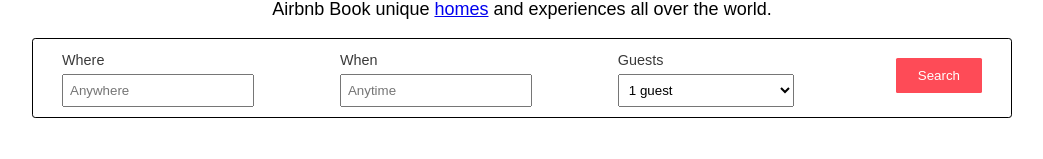
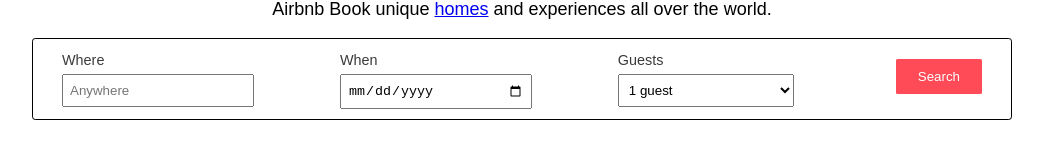
Before and after one commit to haingdc/airbnb, a React (Create React App) app: page / in a window 1280 px wide. Shown: the part 209-368 px from the top of the page, without its empty margins (118-1161 px from the left). Built offline with nearby package versions, Linux system fonts and the light colour scheme.

Commit message:
"should accept ‘when’ input"

```diff
--- a/src/components/SearchBar.css
+++ b/src/components/SearchBar.css
@@ -30,12 +30,14 @@
 }
 
 .Search-bar input[type="text"],
+.Search-bar input[type="date"],
 .Search-bar select {
   padding: 7px 6px;
   width: 11rem;
 }
 
 .Search-bar input[type="text"]:focus,
+.Search-bar input[type="date"]:focus,
 .Search-bar select:focus {
   transition: 0.4s;
   border: 2px solid #3399ff;
--- a/src/components/SearchBar.tsx
+++ b/src/components/SearchBar.tsx
@@ -18,6 +18,7 @@
     this.state = { where: "", guests: 1 };
     this.handleOnClick = this.handleOnClick.bind(this);
     this.setText = this.setText.bind(this);
+    this.setDate = this.setDate.bind(this);
   }
 
   render() {
@@ -36,7 +37,12 @@
         </fieldset>
         <fieldset>
           <h1>When</h1>
-          <input type="text" name="when" placeholder="Anytime" />
+          <input
+            type="date"
+            name="when"
+            placeholder="Anytime"
+            onChange={this.setDate}
+          />
         </fieldset>
         <fieldset>
           <h1>Guests</h1>
@@ -75,6 +81,10 @@
   private setText(evt: React.ChangeEvent<HTMLInputElement>) {
     this.setState({ where: evt.target.value });
   }
+
+  private setDate(evt: React.ChangeEvent<HTMLInputElement>) {
+    this.setState({ when: new Date(evt.target.value) });
+  }
 }
 
 export default SearchBar;
```
Also changed, not shown: 1 other file (tests, documents, lock files or other folders).
